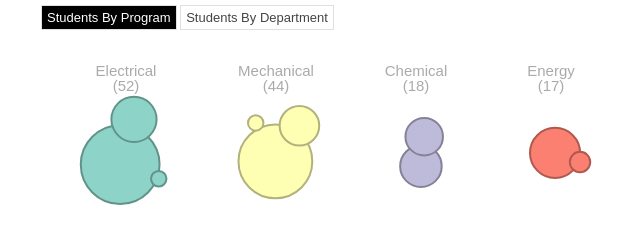
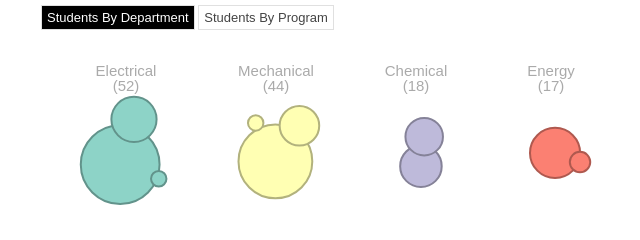
Before and after one commit to Datagiri/exchange-students, a plain HTML site: page index.html in a window 1280 px wide. Shown: the top 240 px of the page, 299-939 px from the left. Drawn offline with Linux system fonts and the light colour scheme.

Commit message:
Reordering

```diff
--- a/index.html
+++ b/index.html
@@ -13,8 +13,8 @@
   <div class="container">
     <div id="toolbar">
  <!---     <a href="#" id="all" class="button active">All students</a> --->
-      <a href="#" id="prog" class="button active">Students By Program</a>
-      <a href="#" id="dept" class="button">Students By Department</a>
+      <a href="#" id="dept" class="button active">Students By Department</a>
+      <a href="#" id="prog" class="button">Students By Program</a>
     </div>
     <div id="vis"></div>
   </div>
```
